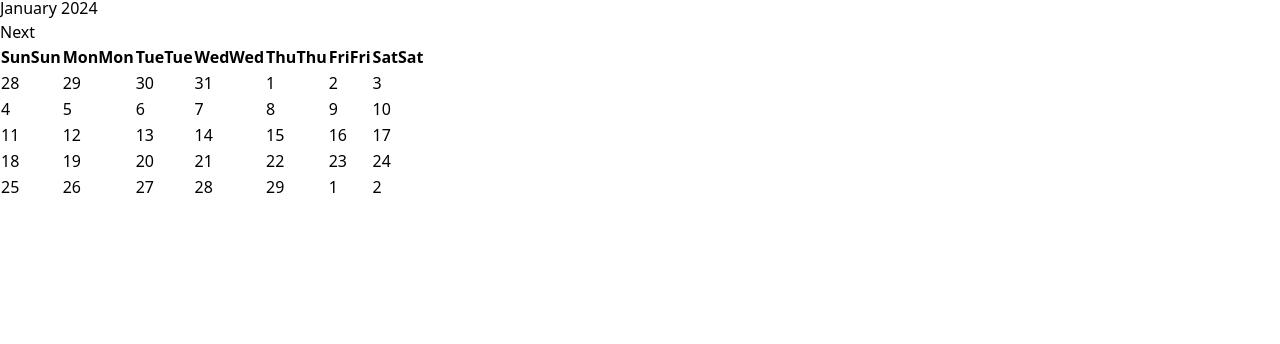
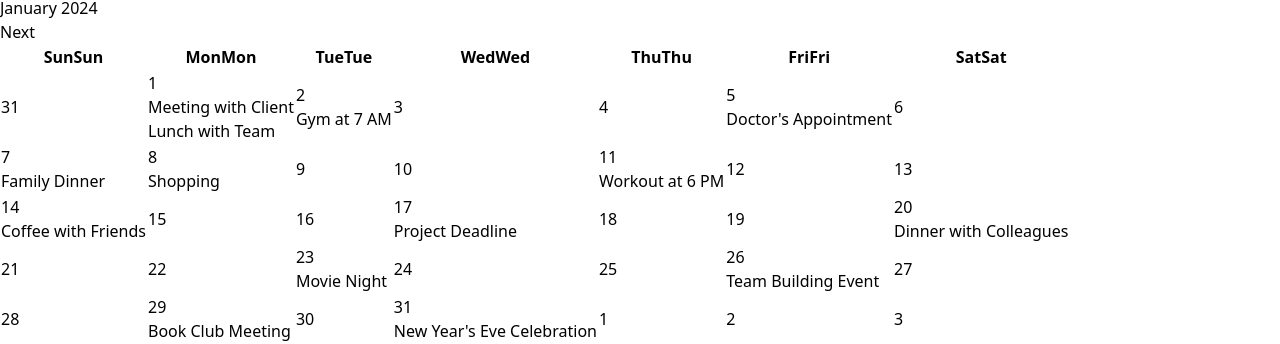
Before and after one commit to WinRafaelx/Final-Project-Front-end---Dev-Init, a React (Vite) app: page /planner in a window 1280 px wide. Shown: the part 772-1116 px from the top of the page. Before the commit the page ends 972 px from the top, so only its background shows below. Built offline with nearby package versions, Linux system fonts and the light colour scheme.

Commit message:
feat: calendar and events

```diff
--- a/src/components/planner/Calendar.jsx
+++ b/src/components/planner/Calendar.jsx
@@ -23,7 +23,6 @@ const Calendar = () => {
       setNowMonth(nowMonth - 1);
     }
   };
-  console.log(nowMonth);
 
   return (
     <div className="container mx-auto mt-10">
--- a/src/components/planner/CalendarGrid.jsx
+++ b/src/components/planner/CalendarGrid.jsx
@@ -1,25 +1,34 @@
 import React, { useEffect, useState } from "react";
 import DayCell from "./DayCell";
+import data from "../../data/planner.json";
+import { months } from "./utils";
 
-const CalendarGrid = ({year, month}) => {
-
+const CalendarGrid = ({ year, month }) => {
   const [calendarData, setCalendarData] = useState([]);
 
   useEffect(() => {
-    const firstDay = new Date(year, month, 1).getDay();
-    const daysLastMonth = new Date(
-      year,
-      month,
-      0
-    ).getDate();
-    const daysInMonth = new Date(
-      year,
-      month + 1,
-      0
-    ).getDate();
-    console.log(year, month, daysInMonth, daysLastMonth, firstDay)
+    const firstDay = new Date(year, month - 1, 1).getDay();
+    const daysLastMonth = new Date(year, month - 1, 0).getDate();
+    const daysInMonth = new Date(year, month, 0).getDate();
+
+    let events = [{ day: 1, events: []}, { day: 2, events: []}];
+
+    // Ensure the selected month has data
+    const monthData = data.find(
+      (item) => item.month === months[month - 1] && item.year === year
+    );
+    if (!monthData) {
+      // If no data is available for the month, set an empty array
+      setCalendarData([]);
+    } else {
+      events = monthData.plan;
+    }
+
+    let countDate = 0;
+    console.log(events);
 
     const generateCalendarData = () => {
+      let newCalendarData = [];
       let keepWeek = [];
       let countWeek = 0;
 
@@ -35,43 +44,52 @@ const CalendarGrid = ({year, month}) => {
 
       // Days from the current month
       for (let i = 0; i < daysInMonth; i++) {
+        let eventsInDay = [];
+        if (countDate < events.length && i + 1 === events[countDate].day) {
+          eventsInDay = events[countDate].events;
+          countDate += 1;
+        }
         keepWeek.push({
           day: i + 1,
-          events: [], // You can add events here if needed
+          events: eventsInDay,
           thismonth: true,
         });
         countWeek += 1;
         if (countWeek === 7) {
-          calendarData.push(keepWeek);
+          newCalendarData.push(keepWeek);
           keepWeek = [];
           countWeek = 0;
         }
       }
 
       // Days from the next month to fill the last row
-      for (let i = 0; i < 7 - (daysInMonth + firstDay) % 7; i++) {
+      for (let i = 0; i < 7 - ((daysInMonth + firstDay) % 7); i++) {
         keepWeek.push({
           day: i + 1,
-          events: [], // You can add events here if needed
+          events: [],
           thismonth: false,
         });
         countWeek += 1;
       }
 
-      setCalendarData([...calendarData, keepWeek]);
+      newCalendarData = [...newCalendarData, keepWeek];
+      setCalendarData(newCalendarData);
     };
 
-    if (calendarData.length === 0) {
-      generateCalendarData();
-    }
-  }, [calendarData, year, month]);
+    generateCalendarData();
+  }, [year, month, data, months]);
 
   return (
     <tbody>
       {calendarData.map((week, weekIndex) => (
         <tr key={weekIndex}>
           {week.map((day, dayIndex) => (
-            <DayCell key={dayIndex} day={day.day} thismonth={day.thismonth} />
+            <DayCell
+              key={dayIndex}
+              day={day.day}
+              thismonth={day.thismonth}
+              events={day.events}
+            />
           ))}
         </tr>
       ))}
--- a/src/components/planner/DayCell.jsx
+++ b/src/components/planner/DayCell.jsx
@@ -1,6 +1,6 @@
 import React from 'react';
 
-const DayCell = ({ day, thismonth }) => {
+const DayCell = ({ day, thismonth, events }) => {
   return (
     <td className={
         `border p-1 h-40 xl:w-40 lg:w-30 md:w-30 sm:w-20 w-10 overflow-auto transition cursor-pointer duration-500 ease hover:bg-gray-400
@@ -12,7 +12,11 @@ const DayCell = ({ day, thismonth }) => {
         </div>
         <div className="bottom flex-grow h-30 py-1 w-full cursor-pointer">
           {/* Render events or other content for the day */}
-
+          {events.map((event, index) => (
+            <div key={index} className="text-white bg-orange-400 rounded p-1 m-1">
+              {event}
+            </div>
+          ))}
         </div>
       </div>
     </td>
```
Also changed, not shown: src/data/planner.json (renamed from src/data/planner/1.json).
